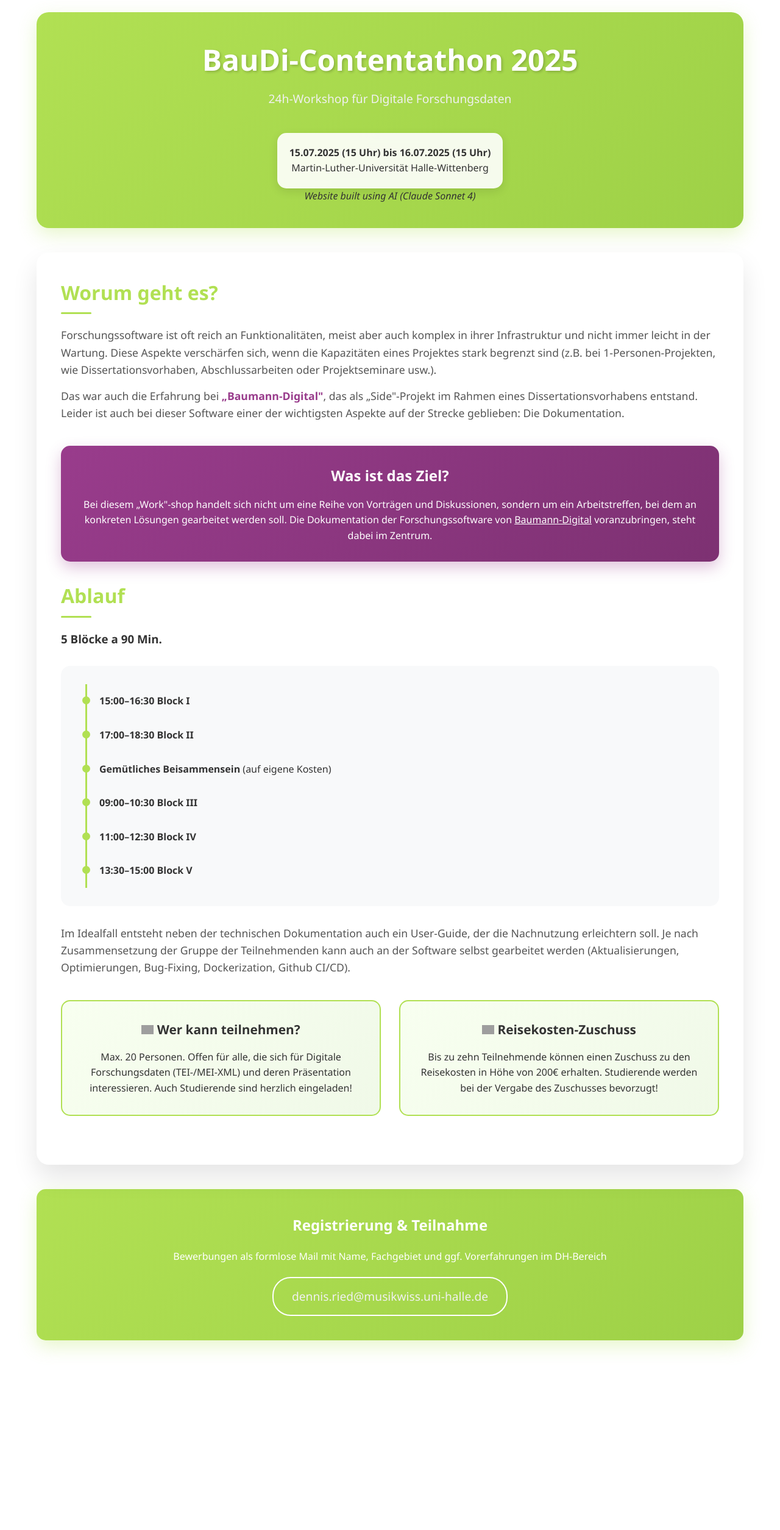
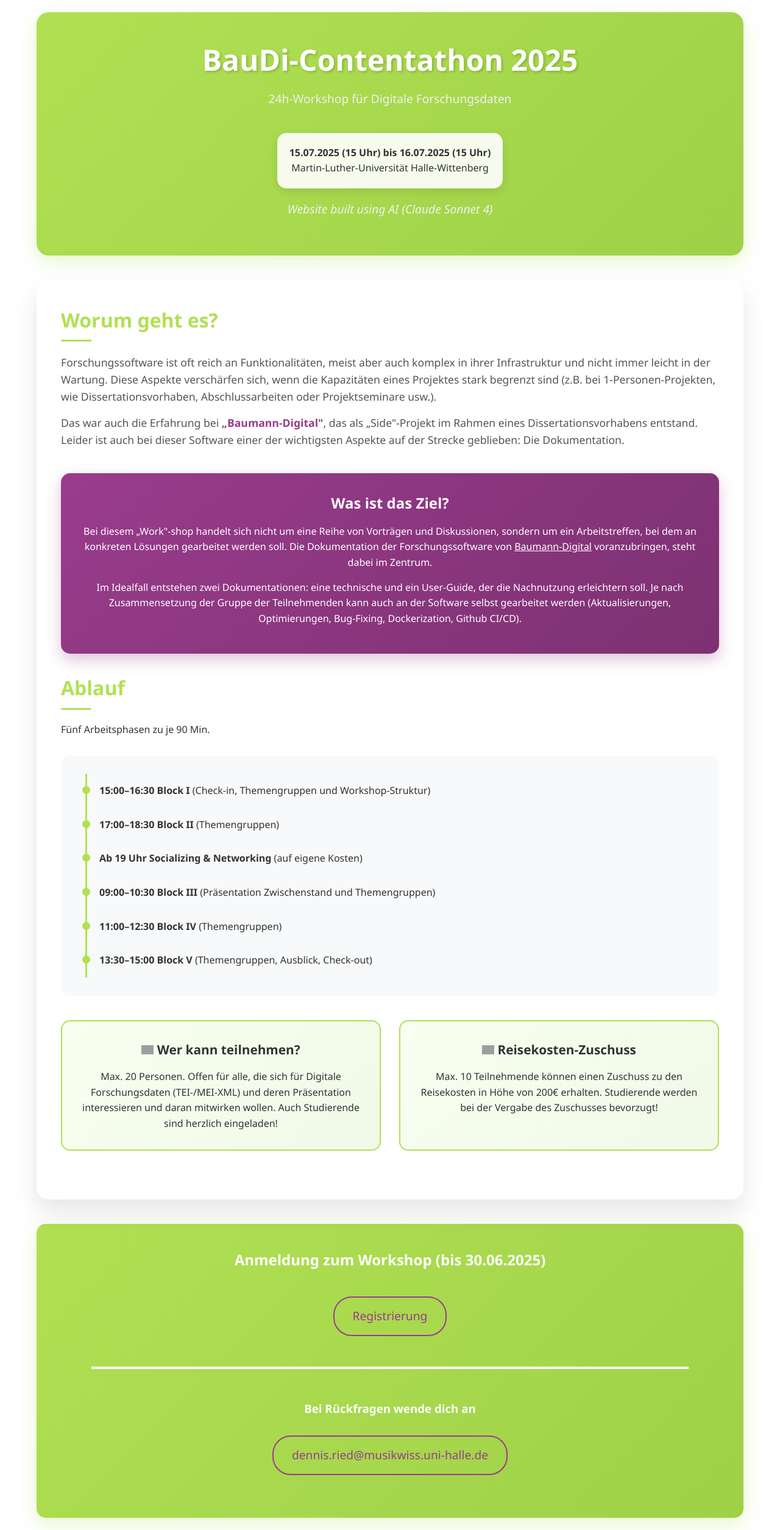
Before and after one commit to Baumann-Digital/baudi-contentathon-2025, a Jekyll site: the page index.html, which Jekyll copies as it is, in a window 1280 px wide. Shown: the whole page at 61% size. Built offline with Jekyll 4.4.1, drawn with Linux system fonts in a browser that asks for light colours; before the commit the page ends 2218 px from its top, so only the background shows below that; grey boxes are pictures that could not be loaded.

Commit message:
updating workshop web page

```diff
--- a/index.html
+++ b/index.html
@@ -17,6 +17,11 @@
             color: #333;
             background: #ffffff;
             min-height: 100vh;
+        }
+
+        hr {
+            margin: 50px;
+            border: white solid 2px;
         }
 
         .container {
@@ -115,6 +120,10 @@
             margin-bottom: 15px;
         }
 
+        .highlight-box p {
+            margin-bottom: 15px;
+        }
+
         .info-grid {
             display: grid;
             grid-template-columns: repeat(auto-fit, minmax(300px, 1fr));
@@ -158,16 +167,26 @@
             margin-bottom: 20px;
         }
 
-        .contact-section h2::after {
+        .contact-section h3 {
+            color: white;
+            margin-bottom: 10px;
+        }
+
+        .contact-section p {
+            color: white;
+            margin-bottom: 30px;
+        }
+
+        .contact-section h2::after, .contact-section h3::after {
             background: white;
         }
 
         .email-link {
-            color: #f0f0f0;
+            color: #993c8c;
             text-decoration: none;
             font-size: 1.2rem;
             padding: 15px 30px;
-            border: 2px solid white;
+            border: 2px solid #993c8c;
             border-radius: 30px;
             display: inline-block;
             margin-top: 20px;
@@ -176,7 +195,8 @@
 
         .email-link:hover {
             background: white;
-            color: #b1e053;
+            color: #9ed147;
+            border: 2px solid white;
             transform: translateY(-2px);
         }
 
@@ -252,7 +272,7 @@
                 <strong>15.07.2025 (15 Uhr) bis 16.07.2025 (15 Uhr)</strong><br>
                 Martin-Luther-Universität Halle-Wittenberg
             </div>
-            <div><i>Website built using AI (Claude Sonnet 4)</i></div>
+            <div class="subtitle" style="margin-top: 1em;"><i>Website built using AI (Claude Sonnet 4)</i></div>
         </div>
 
         <div class="main-content">
@@ -271,57 +291,59 @@
                 <p>
                     Bei diesem „Work"-shop handelt sich nicht um eine Reihe von Vorträgen und Diskussionen, sondern um ein Arbeitstreffen, bei dem an konkreten Lösungen gearbeitet werden soll. Die Dokumentation der Forschungssoftware von <a href="https://github.com/Baumann-Digital/portal-app" target="_blank" style="color: white; text-decoration: underline;">Baumann-Digital</a> voranzubringen, steht dabei im Zentrum.
                 </p>
+                <p>
+                    Im Idealfall entstehen zwei Dokumentationen: eine technische und ein User-Guide, der die Nachnutzung erleichtern soll. Je nach Zusammensetzung der Gruppe der Teilnehmenden kann auch an der Software selbst gearbeitet werden (Aktualisierungen, Optimierungen, Bug-Fixing, Dockerization, Github CI/CD).
+                </p>
             </div>
 
             <div class="section">
                 <h2>Ablauf</h2>
-                <h3>5 Blöcke a 90 Min.</h3>
+                <div>Fünf Arbeitsphasen zu je 90 Min.</div>
                 <div class="timeline">
                     <div class="timeline-item">
-                        <strong>15:00–16:30 Block I</strong>
+                        <strong>15:00–16:30 Block I</strong> (Check-in, Themengruppen und Workshop-Struktur)
                     </div>
                     <div class="timeline-item">
-                        <strong>17:00–18:30 Block II</strong>
+                        <strong>17:00–18:30 Block II</strong> (Themengruppen)
                     </div>
                     <div class="timeline-item">
-                        <strong>Gemütliches Beisammensein</strong> (auf eigene Kosten)
+                        <strong>Ab 19 Uhr Socializing & Networking</strong> (auf eigene Kosten)
                     </div>
                     <div class="timeline-item">
-                        <strong>09:00–10:30 Block III</strong>
+                        <strong>09:00–10:30 Block III</strong> (Präsentation Zwischenstand und Themengruppen)
                     </div>
                     <div class="timeline-item">
-                        <strong>11:00–12:30 Block IV</strong>
+                        <strong>11:00–12:30 Block IV</strong> (Themengruppen)
                     </div>
                     <div class="timeline-item">
-                        <strong>13:30–15:00 Block V</strong>
+                        <strong>13:30–15:00 Block V</strong> (Themengruppen, Ausblick, Check-out)
                     </div>
                 </div>
-                <p>
-                    Im Idealfall entsteht neben der technischen Dokumentation auch ein User-Guide, der die Nachnutzung erleichtern soll. Je nach Zusammensetzung der Gruppe der Teilnehmenden kann auch an der Software selbst gearbeitet werden (Aktualisierungen, Optimierungen, Bug-Fixing, Dockerization, Github CI/CD).
-                </p>
             </div>
 
             <div class="info-grid">
                 <div class="info-card">
-                    <h3><img src="https://www.svgrepo.com/show/450948/group.svg" alt="Group-Icon (https://www.svgrepo.com)" width="20"/> Wer kann teilnehmen?</h3>
-                    <p>Max. 20 Personen. Offen für alle, die sich für Digitale Forschungsdaten (TEI-/MEI-XML) und deren Präsentation interessieren. Auch Studierende sind herzlich eingeladen!</p>
+                    <h3><img src="https://www.svgrepo.com/show/450948/group.svg" alt="Group-Icon (https://www.svgrepo.com)" width="20" title="SVG-Repo https://www.svgrepo.com/show/450948/group.svg"/> Wer kann teilnehmen?</h3>
+                    <p>Max. 20 Personen. Offen für alle, die sich für Digitale Forschungsdaten (TEI-/MEI-XML) und deren Präsentation interessieren und daran mitwirken wollen. Auch Studierende sind herzlich eingeladen!</p>
                 </div>
 
                 <div class="info-card">
-                    <h3><img src="https://www.svgrepo.com/show/523557/money-bag.svg" alt="Group-Icon (https://www.svgrepo.com)" width="20"/> Reisekosten-Zuschuss</h3>
-                    <p>Bis zu zehn Teilnehmende können einen Zuschuss zu den Reisekosten in Höhe von 200€ erhalten. Studierende werden bei der Vergabe des Zuschusses bevorzugt!</p>
+                    <h3><img src="https://www.svgrepo.com/show/523557/money-bag.svg" alt="Group-Icon (https://www.svgrepo.com)" width="20" title="SVG-Repo https://www.svgrepo.com/show/523557/money-bag.svg"/> Reisekosten-Zuschuss</h3>
+                    <p>Max. 10 Teilnehmende können einen Zuschuss zu den Reisekosten in Höhe von 200€ erhalten. Studierende werden bei der Vergabe des Zuschusses bevorzugt!</p>
                 </div>
             </div>
         </div>
 
         <div class="contact-section">
-            <h2>Registrierung & Teilnahme</h2>
+            <h2>Anmeldung zum Workshop (bis 30.06.2025)</h2>
             <p>
-                Bewerbungen als formlose Mail mit Name, Fachgebiet und ggf. Vorerfahrungen im DH-Bereich
+                <a href="https://umfrage.uni-halle.de/779792?lang=de" title="Registierung für den BauDi Contentathon 2025" class="email-link">Registrierung</a>
             </p>
-            <a href="mailto:dennis.ried@musikwiss.uni-halle.de" class="email-link">
-                dennis.ried@musikwiss.uni-halle.de
-            </a>
+            <hr/>
+            <h3>Bei Rückfragen wende dich an</h3>
+            <p>
+               <a href="mailto:dennis.ried@musikwiss.uni-halle.de" class="email-link" title="Mail-Adresse für Rückfragen">dennis.ried@musikwiss.uni-halle.de</a>
+            </p>
         </div>
     </div>
 </body>
```
